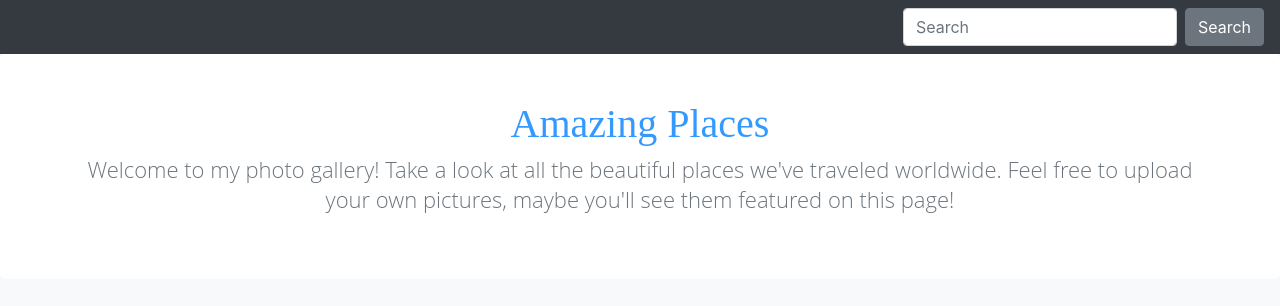
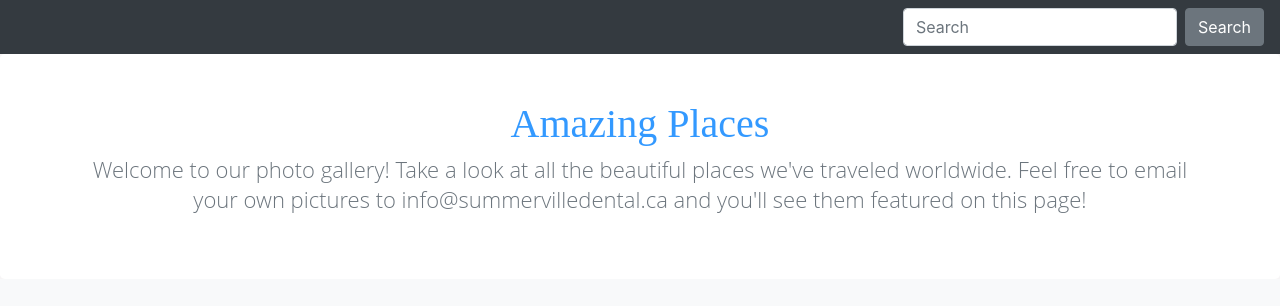
Before and after one commit to DrRenWeb/AmazingPlaces, a plain HTML site: page index.html in a window 1280 px wide. Shown: the top 306 px of the page. Drawn offline with nearby package versions, Linux system fonts and the light colour scheme; a web font is replaced by a local one.

Commit message:
Update index.html

```diff
--- a/index.html
+++ b/index.html
@@ -46,8 +46,8 @@
            <div class="container">
                <h1 class = "Amazing-Places-Title">Amazing Places</h1>
                <p class="lead text-muted">
-                  Welcome to my photo gallery! Take a look at all the beautiful places we've traveled worldwide.
-                   Feel free to upload your own pictures, maybe you'll see them featured on this page!
+                  Welcome to our photo gallery! Take a look at all the beautiful places we've traveled worldwide.
+                 Feel free to email your own pictures to info@summervilledental.ca and you'll see them featured on this page!
                </p>
 
            </div>
```
